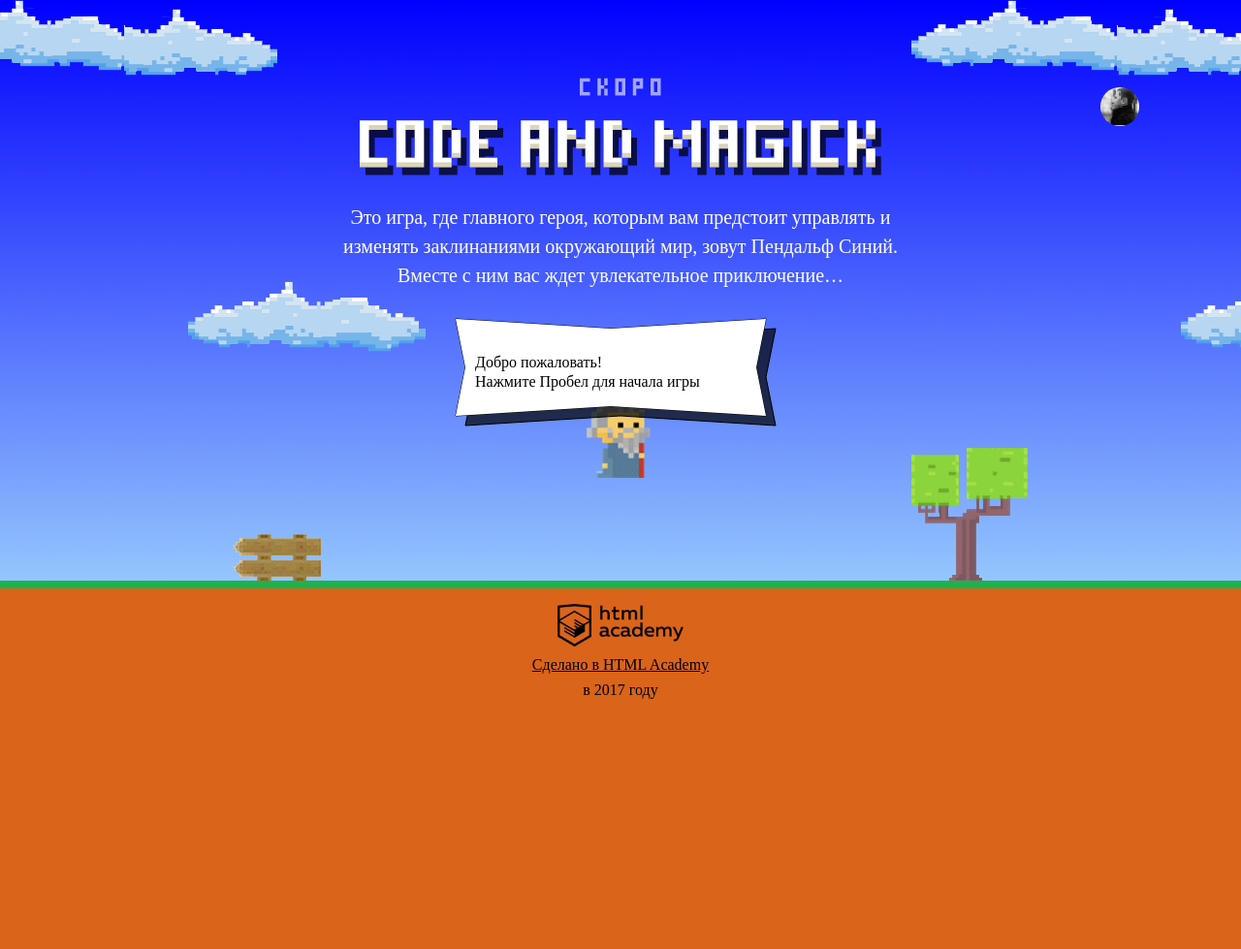
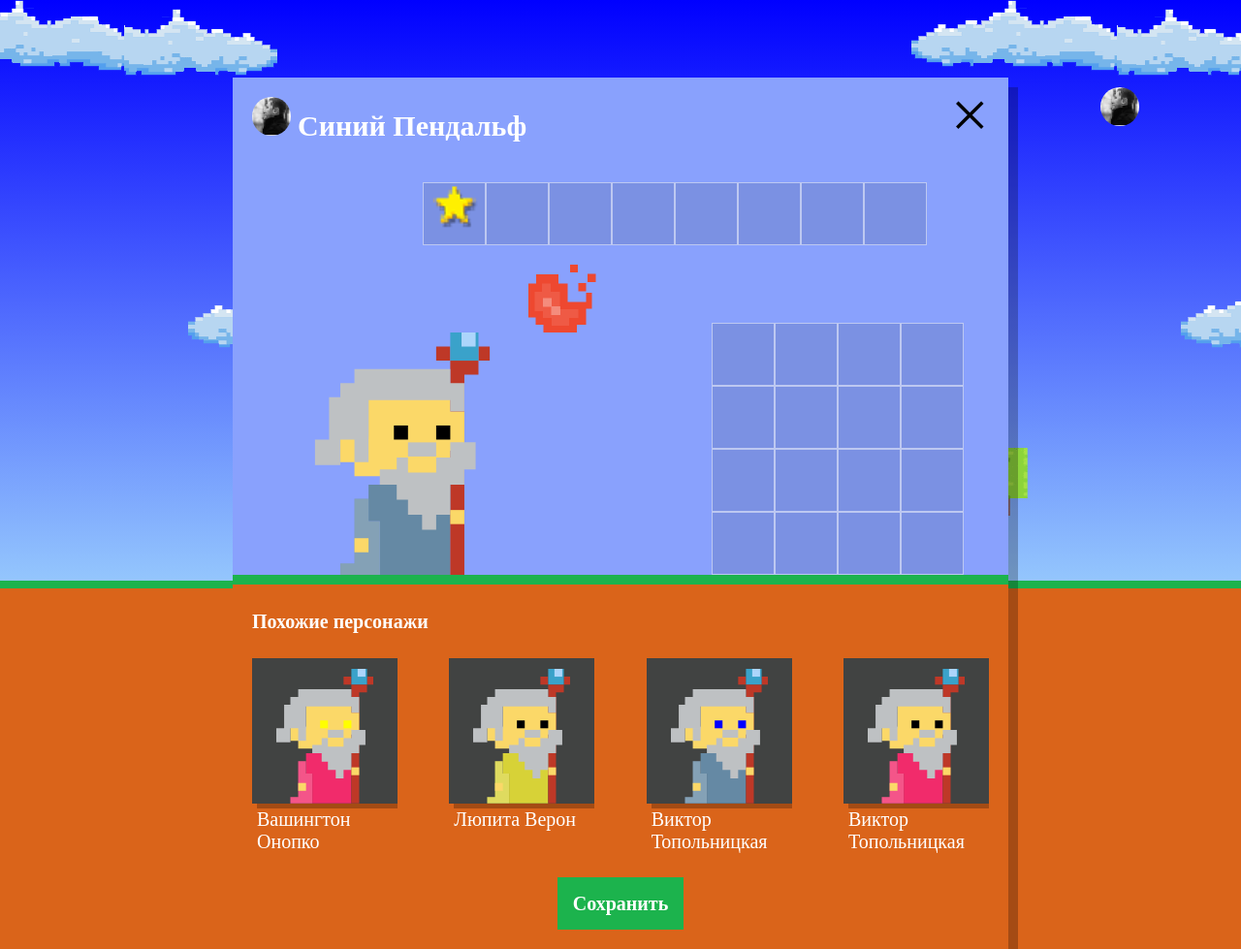
Before and after one commit to EvgenyFirst/615575-code-and-magick-20, a website: page index.html in a window 1280 px wide. Shown: the whole page at 97% size. Before the commit the page ends 800 px from the top, so only its background shows below. Drawn offline with Linux system fonts and the light colour scheme; a web font is replaced by a local one.

Commit message:
3. DOM 7. Учебный проект: нас орда

```diff
--- a/index.html
+++ b/index.html
@@ -209,6 +209,7 @@
   }
  </script>
 
+<script src="js/setup.js"></script>
 <script src="js/stat.js"></script>
 <script src="js/game.js"></script>
 
--- /dev/null
+++ b/js/setup.js
@@ -0,0 +1,55 @@
+'use strict';
+
+var userDialog = document.querySelector('.setup');
+userDialog.classList.remove('hidden');
+
+var numberWizards = 4;
+var setupSimilar = document.querySelector('.setup-similar');
+var setupSimilarList = document.querySelector('.setup-similar-list');
+var templateWizards = document.querySelector('template').content;
+var names = ['Иван', 'Хуан Себастьян', 'Мария', 'Кристоф', 'Виктор', 'Юлия', 'Люпита', 'Вашингтон'];
+var surnames = ['да Марья', 'Верон', 'Мирабелла', 'Вальц', 'Онопко', 'Топольницкая', 'Нионго', 'Ирвинг'];
+var coatColors = ['rgb(101, 137, 164)', 'rgb(241, 43, 107)', 'rgb(146, 100, 161)', 'rgb(56, 159, 117)', 'rgb(215, 210, 55)', 'rgb(0, 0, 0)'];
+var eyeColors = ['black', 'red', 'blue', 'yellow', 'green'];
+
+var setRandomOptions = function (length) {
+  var options = Math.floor(Math.random() * length);
+
+  return options;
+};
+
+var generateData = function () {
+  var data = [];
+
+  for (var i = 0; i < numberWizards; i++) {
+
+    data[i] = {
+      name: names[setRandomOptions(names.length)] + ' ' + surnames[setRandomOptions(surnames.length)],
+      coatColor: coatColors[setRandomOptions(coatColors.length)],
+      eyeColor: eyeColors[setRandomOptions(eyeColors.length)]
+    };
+
+  }
+
+  return data;
+
+};
+
+var wizards = generateData();
+
+var fragment = document.createDocumentFragment();
+
+for (var i = 0; i < numberWizards; i++) {
+  var wizardElement = templateWizards.cloneNode(true);
+
+  wizardElement.querySelector('.setup-similar-item');
+  wizardElement.querySelector('.setup-similar-label').textContent = wizards[i].name;
+  wizardElement.querySelector('.wizard-coat').style.fill = wizards[i].coatColor;
+  wizardElement.querySelector('.wizard-eyes').style.fill = wizards[i].eyeColor;
+
+  fragment.appendChild(wizardElement);
+}
+
+setupSimilarList.appendChild(fragment);
+
+setupSimilar.classList.remove('hidden');
```
